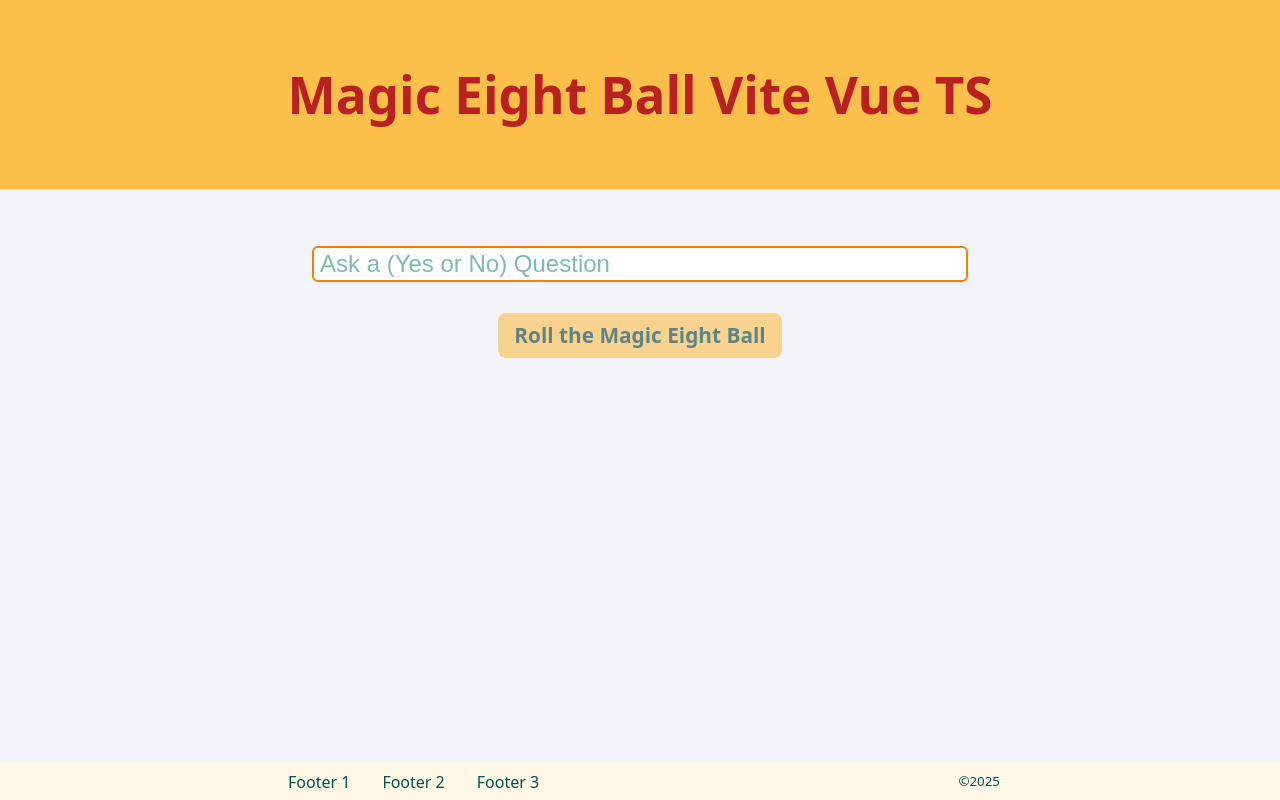
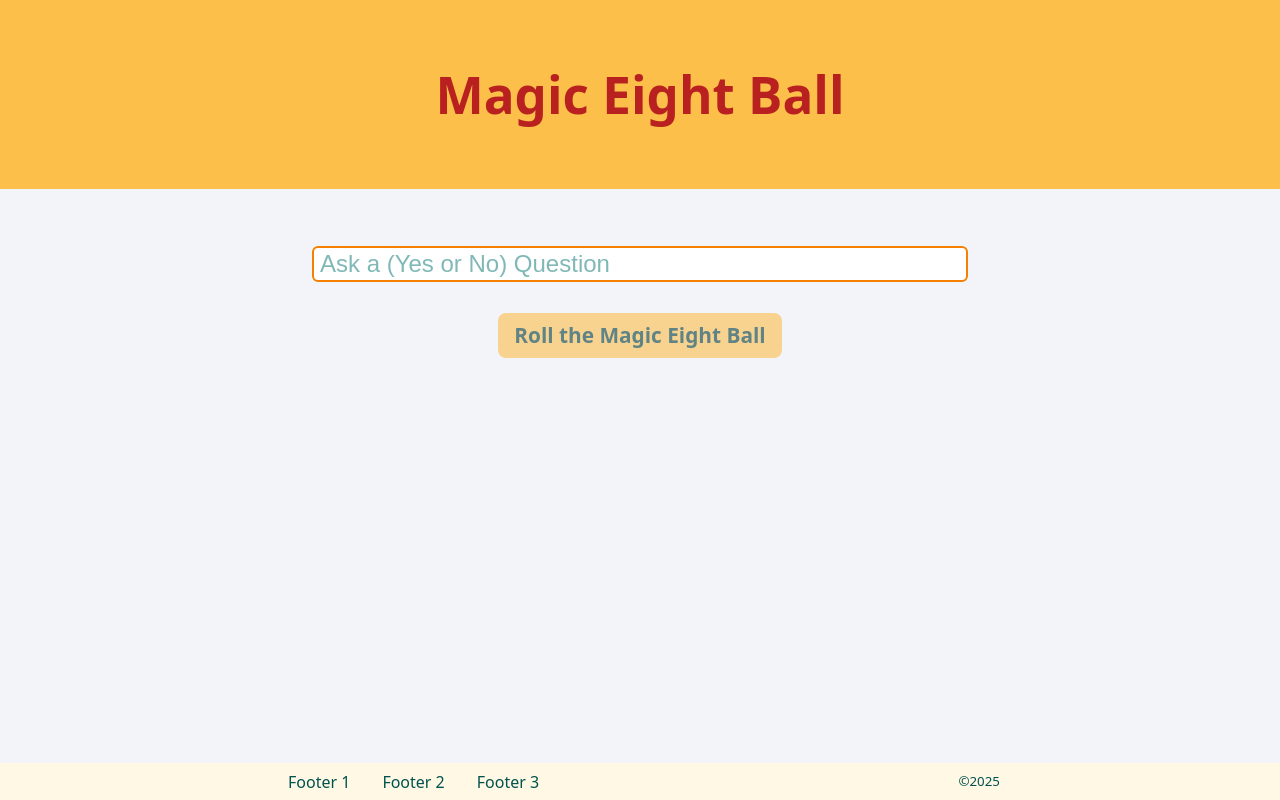
Before and after one commit to seanh123456/eight-ball-vue-ts, a Vue app: page / in a window 1280 px wide. Built offline with nearby package versions, Linux system fonts and the light colour scheme.

Commit message:
Rename page title

```diff
--- a/index.html
+++ b/index.html
@@ -4,7 +4,7 @@
     <meta charset="UTF-8"/>
     <link rel="icon" type="image/svg+xml" href="/vite.svg"/>
     <meta name="viewport" content="width=device-width, initial-scale=1.0"/>
-    <title>Eight Ball</title>
+    <title>Magic Eight Ball</title>
     <link
             href="/src/stylesheets/light-colors.css"
             media="screen and (prefers-color-scheme: light)"
--- a/package.json
+++ b/package.json
@@ -1,7 +1,7 @@
 {
   "name": "eight-ball-vite-vue-ts",
   "private": true,
-  "version": "0.0.2",
+  "version": "0.0.3",
   "type": "module",
   "scripts": {
     "dev": "vite",
@@ -16,7 +16,7 @@
     "@vitejs/plugin-vue": "^6.0.1",
     "@vue/tsconfig": "^0.8.1",
     "typescript": "~5.9.3",
-    "vite": "^7.1.7",
+    "vite": "^7.1.11",
     "vue-tsc": "^3.1.0"
   }
 }
--- a/src/App.vue
+++ b/src/App.vue
@@ -5,7 +5,7 @@ import EightBall from './components/EightBall.vue'
 <template>
   <header>
     <div class="content">
-      <h1>Magic Eight Ball Vite Vue TS</h1>
+      <h1>Magic Eight Ball</h1>
     </div>
   </header>
   <main>
```
Also changed, not shown: 1 other file (tests, documents, lock files or other folders).
